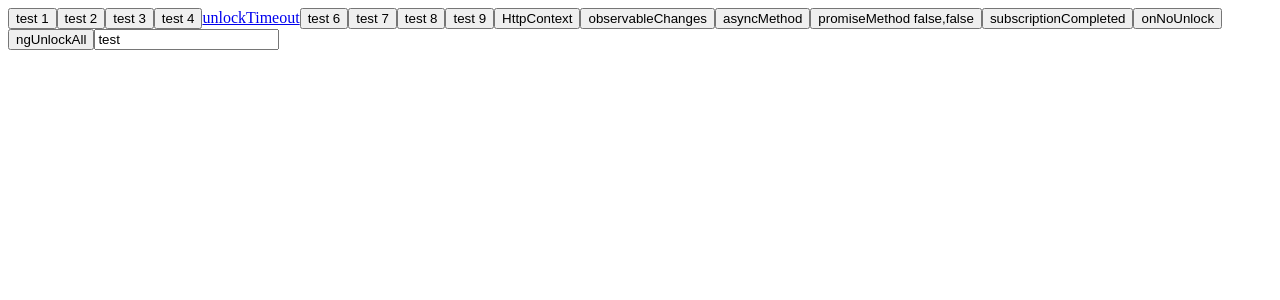
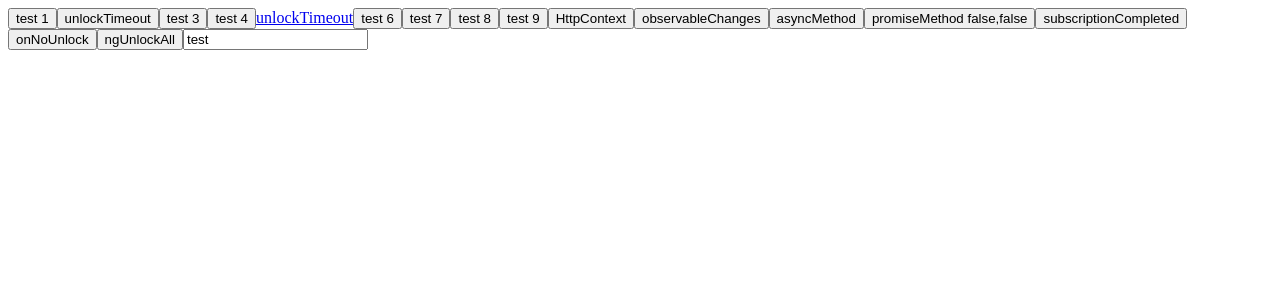
Before and after one commit to nigrosimone/ng-lock, an Angular app: page / in a window 1280 px wide. Shown: the top 300 px of the page. Built offline with nearby package versions, Linux system fonts and the light colour scheme.

Commit message:
chore: better example

```diff
--- a/projects/ng-lock-demo/src/app/app.component.html
+++ b/projects/ng-lock-demo/src/app/app.component.html
@@ -1,5 +1,5 @@
 <button (click)="test1($event)">test 1</button>
-<button (click)="test2($event)">test 2</button>
+<button (click)="test2($event)">unlockTimeout</button>
 <button (click)="test3()" #button3>test 3</button>
 <button (click)="test4()" id="button4">test 4</button>
 <a href="#" (click)="test5()" class="button5">unlockTimeout</a>
```
